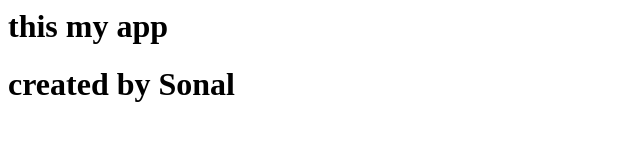
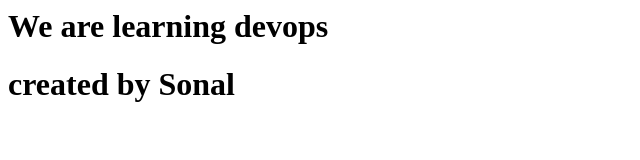
Before and after one commit to ashish-repository/My-Project, a plain HTML site: page index.html in a window 1280 px wide. Shown: the whole page, without its empty margins (0-640 px from the left). Drawn offline with Linux system fonts and the light colour scheme.

Commit message:
update html file

```diff
--- a/index.html
+++ b/index.html
@@ -1,2 +1,2 @@
-<h1> this my app </h1>
+<h1> We are learning devops </h1>
 <h1> created by Sonal</h1>
```
